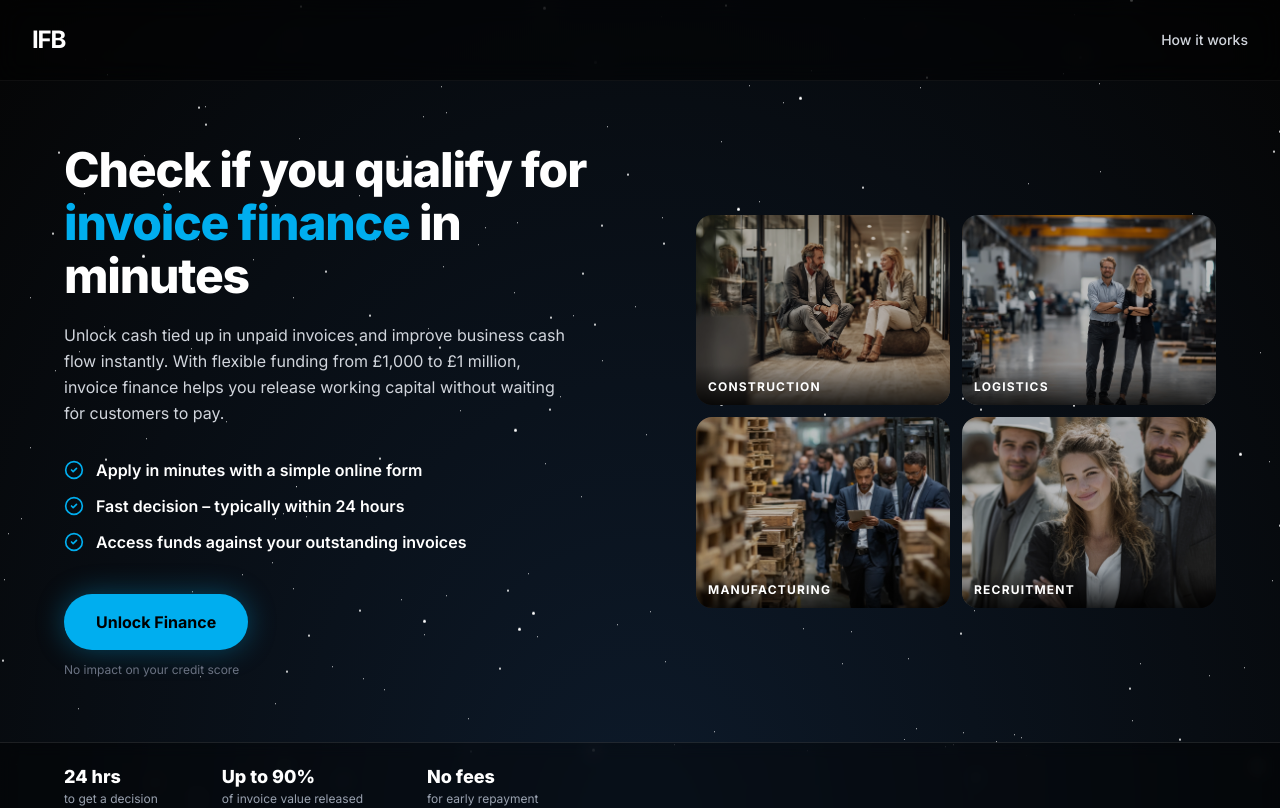
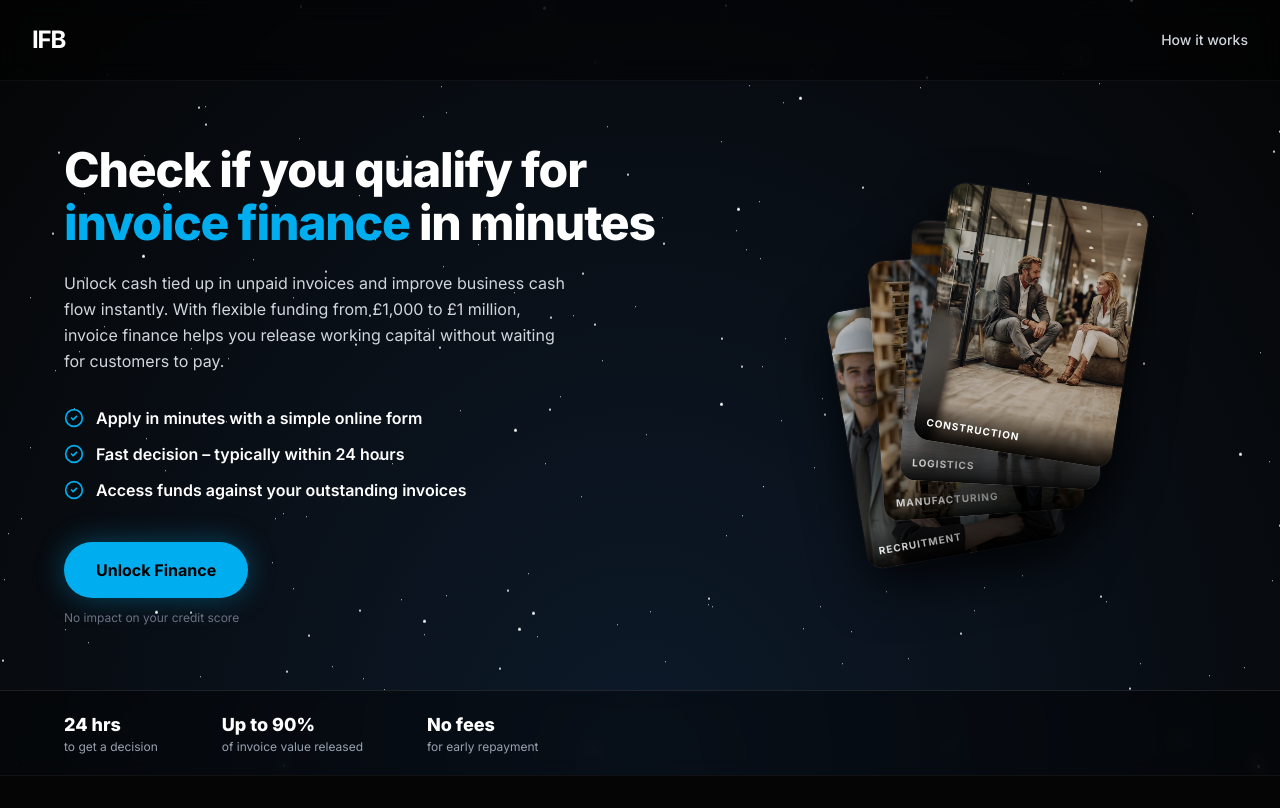
Before and after one commit to infibro/ifb-landing, a React (Vite) app: page / in a window 1280 px wide. Shown: the top 808 px of the page. Built offline with nearby package versions, Linux system fonts and the light colour scheme; no server answers.

Commit message:
feat: fanned overlapping image stack with scroll-fade on hero

```diff
--- a/src/components/Hero.tsx
+++ b/src/components/Hero.tsx
@@ -1,4 +1,5 @@
-import { motion as m } from "motion/react";
+import { useRef } from "react";
+import { motion as m, useScroll, useTransform } from "motion/react";
 import { CheckCircle2 } from "lucide-react";
 
 const bullets = [
@@ -7,26 +8,24 @@ const bullets = [
   "Access funds against your outstanding invoices",
 ];
 
+// Each card: z-index order (back → front), rotation, and X/Y offset within the stack
 const sectors = [
-  { src: "/construction.jpg",  label: "Construction" },
-  { src: "/logistics.jpg",     label: "Logistics" },
-  { src: "/manufacturing.jpg", label: "Manufacturing" },
-  { src: "/recruitment.jpg",   label: "Recruitment" },
+  { src: "/recruitment.jpg",   label: "Recruitment",   z: 1, rotate: -10, tx: -30, ty:  60 },
+  { src: "/manufacturing.jpg", label: "Manufacturing",  z: 2, rotate:  -4, tx:  0,  ty:  20 },
+  { src: "/logistics.jpg",     label: "Logistics",      z: 3, rotate:   3, tx:  30, ty: -10 },
+  { src: "/construction.jpg",  label: "Construction",   z: 4, rotate:   9, tx:  55, ty: -40 },
 ];
 
 const stats = [
-  { value: "24 hrs",     label: "to get a decision" },
-  { value: "Up to 90%",  label: "of invoice value released" },
-  { value: "No fees",    label: "for early repayment" },
+  { value: "24 hrs",    label: "to get a decision" },
+  { value: "Up to 90%", label: "of invoice value released" },
+  { value: "No fees",   label: "for early repayment" },
 ];
 
-/** Generates a CSS box-shadow string of n random white stars */
 function makeStars(n: number): string {
   const pairs: string[] = [];
   for (let i = 0; i < n; i++) {
-    const x = Math.floor(Math.random() * 2000);
-    const y = Math.floor(Math.random() * 2000);
-    pairs.push(`${x}px ${y}px #FFF`);
+    pairs.push(`${Math.floor(Math.random() * 2000)}px ${Math.floor(Math.random() * 2000)}px #FFF`);
   }
   return pairs.join(", ");
 }
@@ -41,23 +40,32 @@ const starStyles = `
     to   { transform: translateY(-2000px); }
   }
   .stars-sm, .stars-md, .stars-lg {
-    position: absolute;
-    top: 0;
-    left: 0;
-    background: transparent;
-    border-radius: 50%;
+    position: absolute; top: 0; left: 0; background: transparent; border-radius: 50%;
   }
-  .stars-sm        { width: 1px; height: 1px; box-shadow: ${shadowsSmall};  animation: animStar  50s linear infinite; }
-  .stars-sm::after { content: ""; position: absolute; top: 2000px; left: 0; width: 1px; height: 1px; box-shadow: ${shadowsSmall}; }
-  .stars-md        { width: 2px; height: 2px; box-shadow: ${shadowsMedium}; animation: animStar 100s linear infinite; }
-  .stars-md::after { content: ""; position: absolute; top: 2000px; left: 0; width: 2px; height: 2px; box-shadow: ${shadowsMedium}; }
-  .stars-lg        { width: 3px; height: 3px; box-shadow: ${shadowsBig};    animation: animStar 150s linear infinite; }
-  .stars-lg::after { content: ""; position: absolute; top: 2000px; left: 0; width: 3px; height: 3px; box-shadow: ${shadowsBig}; }
+  .stars-sm        { width:1px; height:1px; box-shadow:${shadowsSmall};  animation: animStar  50s linear infinite; }
+  .stars-sm::after { content:""; position:absolute; top:2000px; left:0; width:1px; height:1px; box-shadow:${shadowsSmall}; }
+  .stars-md        { width:2px; height:2px; box-shadow:${shadowsMedium}; animation: animStar 100s linear infinite; }
+  .stars-md::after { content:""; position:absolute; top:2000px; left:0; width:2px; height:2px; box-shadow:${shadowsMedium}; }
+  .stars-lg        { width:3px; height:3px; box-shadow:${shadowsBig};    animation: animStar 150s linear infinite; }
+  .stars-lg::after { content:""; position:absolute; top:2000px; left:0; width:3px; height:3px; box-shadow:${shadowsBig}; }
 `;
 
 export default function Hero() {
+  const sectionRef = useRef<HTMLElement>(null);
+
+  // Scroll-linked values — track progress as section leaves viewport
+  const { scrollYProgress } = useScroll({
+    target: sectionRef,
+    offset: ["start start", "end start"],
+  });
+
+  // Images fade out and drift up as user scrolls away
+  const imageOpacity = useTransform(scrollYProgress, [0, 0.45], [1, 0]);
+  const imageY       = useTransform(scrollYProgress, [0, 0.45], [0, -60]);
+
   return (
     <section
+      ref={sectionRef}
       id="hero-section"
       className="relative overflow-hidden"
       style={{ background: "radial-gradient(ellipse at bottom, #0d1a2a 0%, #050505 100%)" }}
@@ -68,13 +76,12 @@ export default function Hero() {
       <div className="stars-md" aria-hidden="true" />
       <div className="stars-lg" aria-hidden="true" />
 
-      {/* ── Main hero content ── */}
+      {/* ── Main content ── */}
       <div className="relative z-10 w-full max-w-7xl mx-auto px-6 sm:px-10 lg:px-16 pt-36 pb-16">
-        <div className="flex flex-col lg:flex-row lg:items-center gap-12 lg:gap-16">
+        <div className="flex flex-col lg:flex-row lg:items-center gap-12 lg:gap-20">
 
           {/* ── LEFT: text ── */}
           <div className="flex-1 min-w-0">
-
             <m.h1
               initial={{ opacity: 0, y: 24 }}
               animate={{ opacity: 1, y: 0 }}
@@ -98,7 +105,6 @@ export default function Hero() {
               for customers to pay.
             </m.p>
 
-            {/* Bullets */}
             <m.ul
               initial={{ opacity: 0, y: 18 }}
               animate={{ opacity: 1, y: 0 }}
@@ -113,7 +119,6 @@ export default function Hero() {
               ))}
             </m.ul>
 
-            {/* CTA + sub-note */}
             <m.div
               initial={{ opacity: 0, y: 14 }}
               animate={{ opacity: 1, y: 0 }}
@@ -130,31 +135,42 @@ export default function Hero() {
             </m.div>
           </div>
 
-          {/* ── RIGHT: 2×2 image grid ── */}
+          {/* ── RIGHT: overlapping fanned image stack ── */}
           <m.div
-            initial={{ opacity: 0, x: 30 }}
-            animate={{ opacity: 1, x: 0 }}
-            transition={{ duration: 0.7, ease: "easeOut", delay: 0.2 }}
-            className="flex-shrink-0 w-full lg:w-[480px] xl:w-[520px]"
+            style={{ opacity: imageOpacity, y: imageY, width: 480, height: 420 }}
+            className="flex-shrink-0 relative hidden lg:flex items-center justify-center"
           >
-            <div className="grid grid-cols-2 gap-3">
-              {sectors.map(({ src, label }, i) => (
+            <div className="relative" style={{ width: 420, height: 400 }}>
+              {sectors.map(({ src, label, z, rotate, tx, ty }, i) => (
                 <m.div
                   key={label}
-                  initial={{ opacity: 0, scale: 0.95 }}
-                  animate={{ opacity: 1, scale: 1 }}
-                  transition={{ duration: 0.5, ease: "easeOut", delay: 0.3 + i * 0.08 }}
-                  className="relative overflow-hidden rounded-2xl aspect-[4/3] group"
+                  initial={{ opacity: 0, rotate: 0, x: 0, y: 30 }}
+                  animate={{ opacity: 1, rotate, x: tx, y: ty }}
+                  transition={{ duration: 0.7, ease: "easeOut", delay: 0.3 + i * 0.1 }}
+                  whileHover={{ scale: 1.04, zIndex: 10, transition: { duration: 0.2 } }}
+                  className="absolute cursor-pointer"
+                  style={{
+                    zIndex: z,
+                    top: "50%",
+                    left: "50%",
+                    marginTop: -150,
+                    marginLeft: -100,
+                    width: 200,
+                    height: 260,
+                    borderRadius: 16,
+                    overflow: "hidden",
+                    boxShadow: "0 20px 50px rgba(0,0,0,0.7), 0 0 0 1px rgba(255,255,255,0.06)",
+                  }}
                 >
                   <img
                     src={src}
                     alt={`${label} invoice finance`}
-                    className="w-full h-full object-cover brightness-75 group-hover:brightness-90 group-hover:scale-105 transition-all duration-500"
+                    className="w-full h-full object-cover brightness-80"
                     loading={i < 2 ? "eager" : "lazy"}
                   />
-                  {/* Label badge */}
-                  <div className="absolute bottom-0 left-0 right-0 px-3 py-2 bg-gradient-to-t from-black/80 to-transparent">
-                    <span className="text-xs font-bold text-white tracking-widest uppercase">
+                  {/* Label */}
+                  <div className="absolute bottom-0 left-0 right-0 px-3 py-2 bg-gradient-to-t from-black/90 to-transparent">
+                    <span className="text-[10px] font-bold text-white tracking-widest uppercase">
                       {label}
                     </span>
                   </div>
@@ -166,10 +182,10 @@ export default function Hero() {
         </div>
       </div>
 
-      {/* ── Trust / stats bar ── */}
+      {/* ── Trust bar ── */}
       <div className="relative z-10 border-t border-white/10 bg-black/40 backdrop-blur-sm">
         <div className="max-w-7xl mx-auto px-6 sm:px-10 lg:px-16 py-5">
-          <div className="flex flex-wrap justify-start gap-8 lg:gap-16">
+          <div className="flex flex-wrap gap-8 lg:gap-16">
             {stats.map(({ value, label }) => (
               <div key={value} className="flex flex-col">
                 <span className="text-lg font-extrabold text-white">{value}</span>
```
